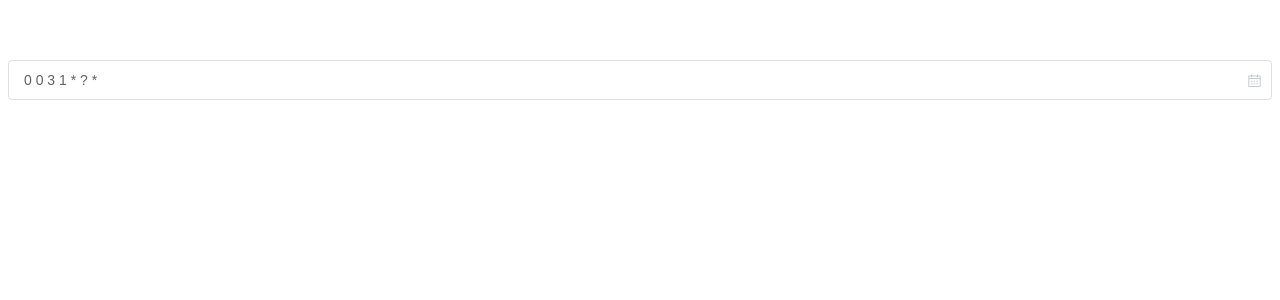
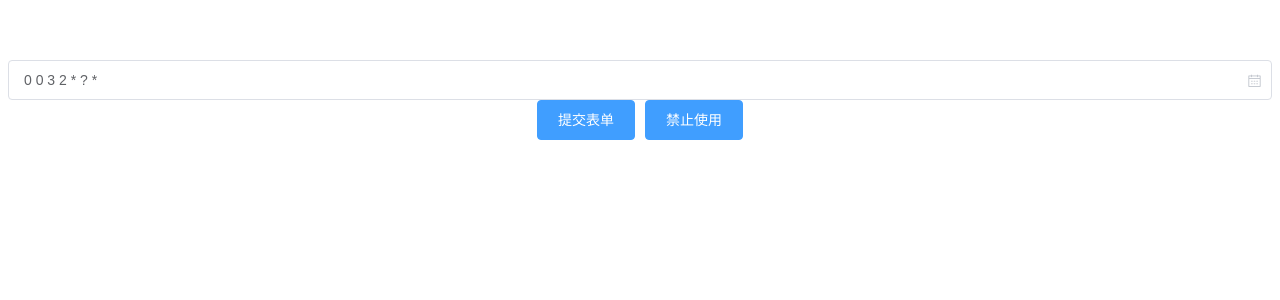
Before and after one commit to dianbaiyizhong/vue-demo, a Vue app: page / in a window 1280 px wide. Shown: the top 300 px of the page. Built offline with nearby package versions, Linux system fonts and the light colour scheme.

Commit message:
完成子组件双向绑定

```diff
--- a/src/App.vue
+++ b/src/App.vue
@@ -2,7 +2,13 @@
   <div id="app">
     <!-- <ComponentChild v-model="content"></ComponentChild> -->
 
-    <cron :dialogVisible="false" v-model="cronExpress" @cronChange="cronChange"></cron>
+    <cron
+      :cronDisable="cronDisable"
+      v-model="cronExpress"
+      @cronChange="cronChange"
+    ></cron>
+    <el-button type="primary" @click="submitForm">提交表单</el-button>
+    <el-button type="primary" @click="ban">禁止使用</el-button>
   </div>
 </template>
 
@@ -14,20 +20,27 @@ export default {
   name: "App",
   mounted() {
     let _this = this;
+    _this.cronExpress = "0 0 3 1 * ? *";
+
     setTimeout(() => {
-      _this.cronExpress = "0 0 3 1 * ? *";
+      _this.cronExpress = "0 0 3 2 * ? *";
     }, 500);
   },
   data() {
     return {
-      content: "hello",
-      cronExpress: "0 0 2 1 * ? *",
-      dialogVisible: false,
+      cronExpress: "",
+      cronDisable: false,
     };
   },
   methods: {
+    ban() {
+      this.cronDisable = !this.cronDisable;
+    },
+    submitForm() {
+      alert(this.cronExpress);
+    },
     cronChange(val) {
-      console.info("aas" + val);
+      console.info("cronChange:" + val);
       this.cronExpress = val;
     },
   },
--- a/src/components/vue-cron/cron.vue
+++ b/src/components/vue-cron/cron.vue
@@ -1,12 +1,6 @@
 <template>
   <div>
-
-    <el-input placeholder="请输入cron表达式" v-model="inputValue" @input="inputChange">
-      <i slot="suffix" class="el-input__icon el-icon-date" @click="open"></i>
-    </el-input>
-
     <el-dialog title="cron选择器" :visible.sync="dialogVisibleData" width="50%">
-
       <div class="cron">
         <el-tabs v-model="activeName">
           <el-tab-pane label="秒" name="s">
@@ -32,21 +26,16 @@
           </el-tab-pane>
         </el-tabs>
         <!-- table -->
-        <el-table :data="tableData" size="mini" border style="width: 100%;">
-          <el-table-column prop="sVal" label="秒" width="70">
-          </el-table-column>
-          <el-table-column prop="mVal" label="分" width="70">
-          </el-table-column>
-          <el-table-column prop="hVal" label="时" width="70">
-          </el-table-column>
-          <el-table-column prop="dVal" label="日" width="70">
-          </el-table-column>
+        <el-table :data="tableData" size="mini" border style="width: 100%">
+          <el-table-column prop="sVal" label="秒" width="70"> </el-table-column>
+          <el-table-column prop="mVal" label="分" width="70"> </el-table-column>
+          <el-table-column prop="hVal" label="时" width="70"> </el-table-column>
+          <el-table-column prop="dVal" label="日" width="70"> </el-table-column>
           <el-table-column prop="monthVal" label="月" width="70">
           </el-table-column>
           <el-table-column prop="weekVal" label="周" width="70">
           </el-table-column>
-          <el-table-column prop="yearVal" label="年">
-          </el-table-column>
+          <el-table-column prop="yearVal" label="年"> </el-table-column>
         </el-table>
       </div>
 
@@ -56,11 +45,20 @@
       </span>
     </el-dialog>
 
+    <el-input
+      placeholder="请输入cron表达式"
+      v-model="inputValue"
+      :disabled="cronDisable"
+      @input="input"
+    >
+      <i slot="suffix" class="el-input__icon el-icon-date" @click="open"></i>
+    </el-input>
   </div>
 </template>
 
 <script>
-//https://www.cnblogs.com/lhuser/p/11269546.html
+// https://www.cnblogs.com/lhuser/p/11269546.html
+// https://www.jb51.net/article/98881.htm vue组件双向绑定
 import SecondAndMinute from "./cron/secondAndMinute";
 import hour from "./cron/hour";
 import day from "./cron/day";
@@ -68,27 +66,34 @@ import month from "./cron/month";
 import week from "./cron/week";
 import year from "./cron/year";
 export default {
-  model: {
-    prop: "inputValue",
-  },
   props: {
-    inputValue: {
+    value: {
       type: String,
     },
-    cron: {
-      type: String,
+    cronDisable: {
+      type: Boolean,
+      default: false,
     },
     dialogVisible: {
       type: Boolean,
       default: false,
     },
   },
+  watch: {
+    value(val) {
+      this.inputValue = val;
+    },
+    inputValue(val) {
+      this.$emit("cronChange", val); // 组件内对inputValue变更后向外部发送事件通知
+    },
+  },
   data() {
     return {
       /**
-       *   [ Avoid mutating a prop directly since the value will be overwritten whenever the parent component re-renders]
+       *   解决[ Avoid mutating a prop directly since the value will be overwritten whenever the parent component re-renders]
        *   vue组件中value作为props不允许改，因此定义一个局部变量，并用 prop 的值初始化它
        */
+      inputValue: this.value,
       dialogVisibleData: this.dialogVisible,
       activeName: "s",
       sVal: "",
@@ -115,16 +120,9 @@ export default {
       ];
     },
   },
-  watch: {
-    inputValue: function () {
-      this.$emit("cronChange", this.inputValue);
-    },
-  },
   methods: {
-    inputChange(val) {
-      this.inputValue = val;
-      // this.updateVal();
-    },
+
+
     open() {
       this.dialogVisibleData = true;
       this.updateVal();
@@ -132,23 +130,23 @@ export default {
 
     ok() {
       this.dialogVisibleData = false;
-      this.$emit("cronChange", this.getCronExpress());
+      this.inputValue = this.getCronExpress();
     },
 
     getCronExpress() {
-      if (!this.dVal && !this.weekVal) {
-        return "";
-      }
-      if (this.dVal === "?" && this.weekVal === "?") {
-        this.$message.error("日期与星期不可以同时为“不指定”");
-      }
-      if (this.dVal !== "?" && this.weekVal !== "?") {
-        this.$message.error("日期与星期必须有一个为“不指定”");
-      }
+      // if (!this.dVal && !this.weekVal) {
+      //   return "";
+      // }
+      // if (this.dVal === "?" && this.weekVal === "?") {
+      //   this.$message.error("日期与星期不可以同时为“不指定”");
+      // }
+      // if (this.dVal !== "?" && this.weekVal !== "?") {
+      //   this.$message.error("日期与星期必须有一个为“不指定”");
+      // }
       let v = `${this.sVal} ${this.mVal} ${this.hVal} ${this.dVal} ${this.monthVal} ${this.weekVal} ${this.yearVal}`;
-      if (v !== this.value) {
-        this.$emit("input", v);
-      }
+      // if (v !== this.value) {
+      //   this.$emit("input", v);
+      // }
       return v;
     },
     updateVal() {
```
Also changed, not shown: package.json (+6 -3 lines), 1 other file (tests, documents, lock files or other folders).
